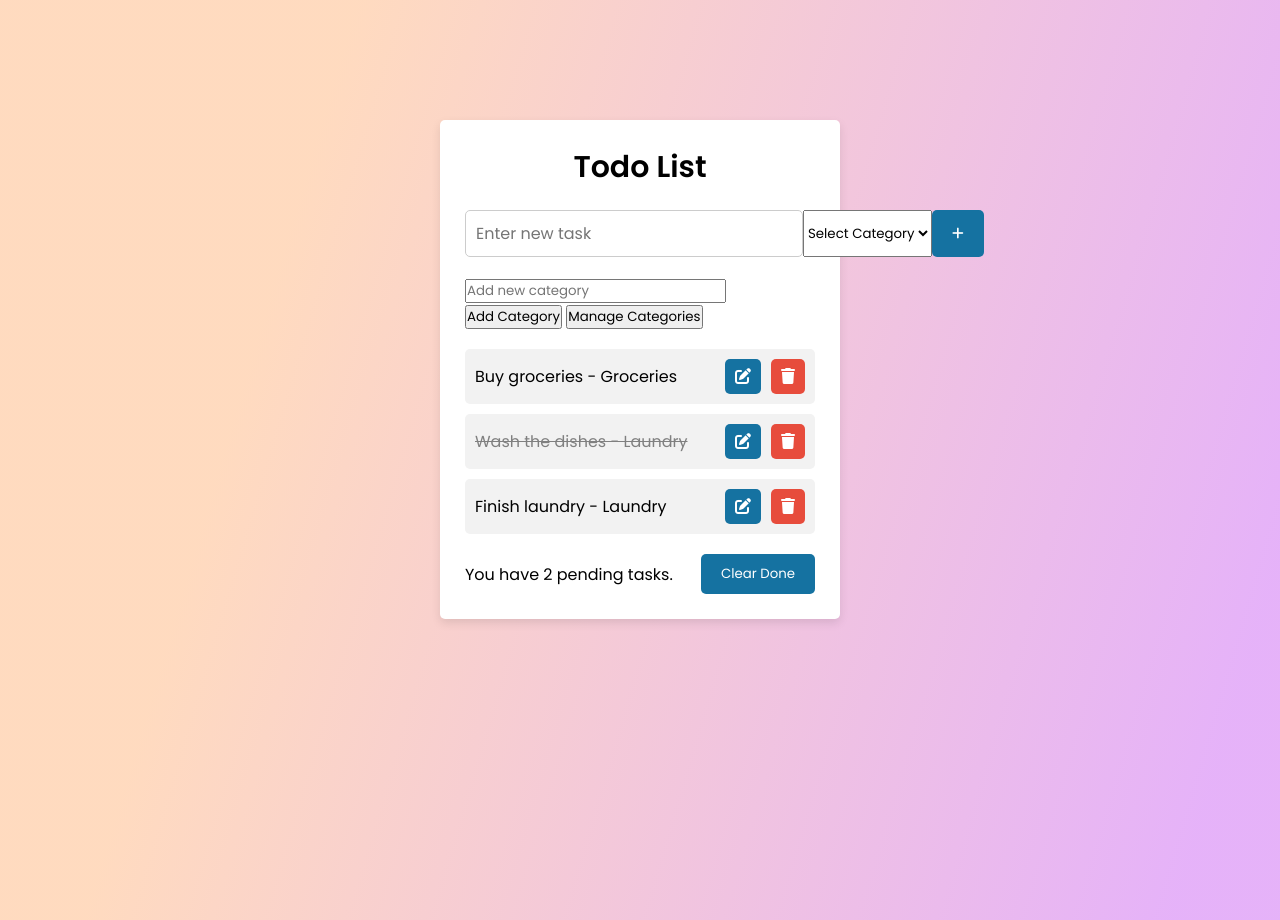
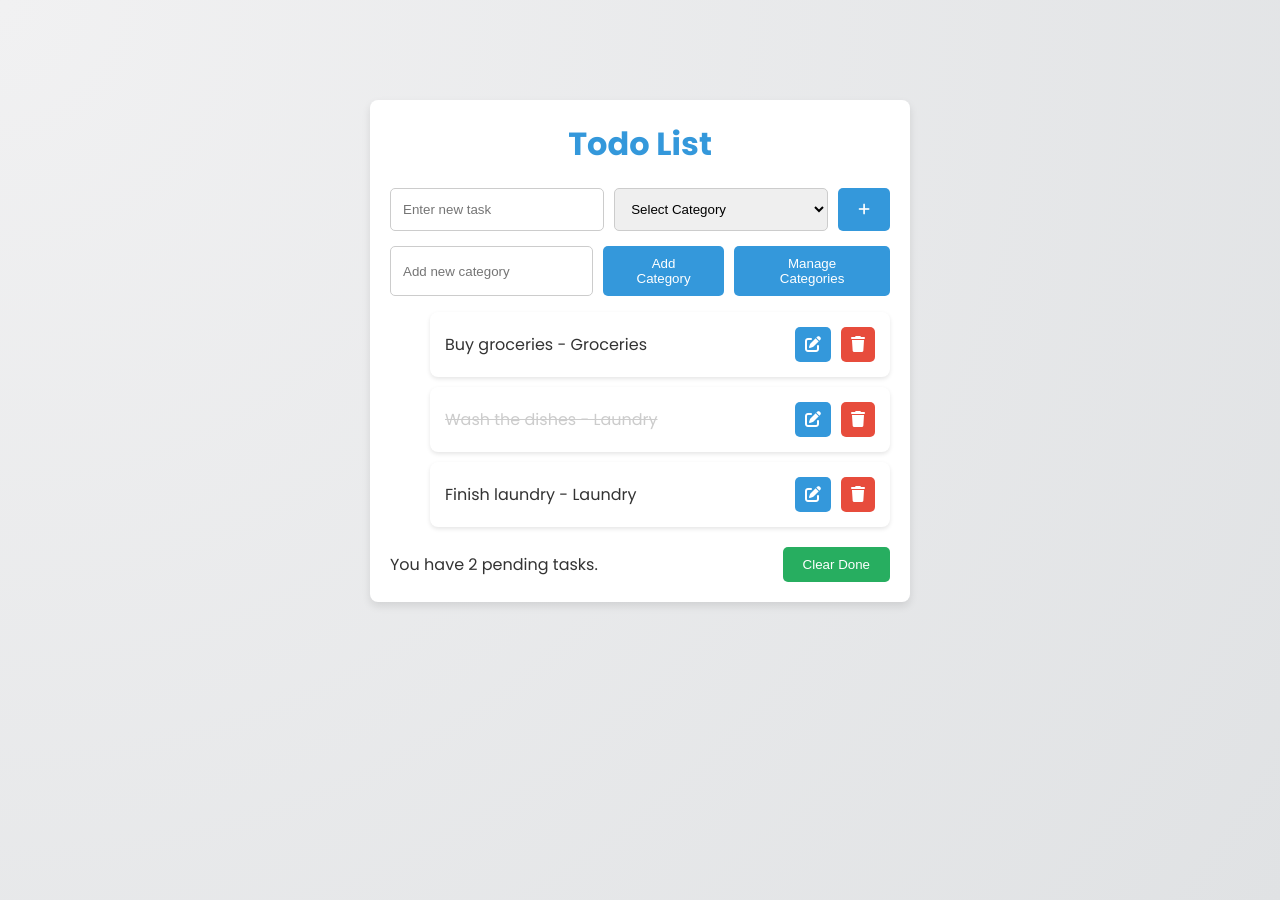
Before and after one commit to DianaAtzin/DWDD37-Project, a plain HTML site: page index.html in a window 1280 px wide. Drawn offline with Linux system fonts and the light colour scheme.

Commit message:
Refactor CSS styles to use color variables and improve UI consistency

```diff
--- a/src/css/styles.css
+++ b/src/css/styles.css
@@ -1,106 +1,130 @@
 @import url("https://fonts.googleapis.com/css2?family=Poppins:wght@300;400;500;600;700&display=swap");
 
 :root {
-  --main-blue: #1572a1;
-  --main-red: #e74c3c;
-  --main-grey: #f2f2f2;
-  --main-white: #fff;
-  --sub-grey: #ccc;
-  background: linear-gradient(106.5deg, rgba(255, 215, 185, 0.91) 23%, rgba(223, 159, 247, 0.8) 93%);
-}
-
-* {
-  margin: 0;
-  padding: 0;
-  box-sizing: border-box;
-  font-family: "Poppins", sans-serif;
+  /* Color Variables */
+  --primary-color: #3498db; /* Light blue */
+  --accent-color: #2ecc71; /* Green */
+  --background-color: #f7f7f7; /* Light grey */
+  --text-color: #333333; /* Dark grey */
+  --success-color: #27ae60; /* Success green */
+  --danger-color: #e74c3c; /* Error red */
+  --white-color: #fff;
+  --grey-color: #ccc;
+  --main-shadow: rgba(0, 0, 0, 0.1);
+  --light-title: #777; /* Subtle color for titles */
 }
 
 body {
-  background: var(--background);
+  background: radial-gradient(circle at 0% 0.5%, rgb(241, 241, 242) 0.1%, rgb(224, 226, 228) 100.2%);
+  color: var(--text-color);
+  font-family: "Poppins", sans-serif;
   height: 100vh;
+  margin: 0;
 }
 
 .wrapper {
-  margin: 120px auto;
-  max-width: 400px;
+  background-color: var(--white-color);
+  margin: 100px auto;
+  padding: 20px;
+  border-radius: 8px;
+  box-shadow: 0 4px 8px var(--main-shadow);
+  max-width: 500px;
   width: 100%;
-  background: var(--main-white);
-  padding: 25px;
-  border-radius: 5px;
-  box-shadow: 0 4px 10px rgba(0, 0, 0, 0.1);
 }
 
 header {
-  font-size: 30px;
-  font-weight: 600;
+  font-size: 32px;
+  color: var(--primary-color);
+  font-weight: 700;
   text-align: center;
+  margin-bottom: 20px;
 }
 
-.inputField {
+.inputField,
+.categoryField {
   display: flex;
-  margin: 20px 0;
+  gap: 10px;
+  margin-bottom: 15px;
 }
 
-.inputField input {
+.inputField input,
+.inputField select,
+.categoryField input {
+  padding: 12px;
   flex: 1;
-  padding: 10px;
-  font-size: 16px;
-  border: 1px solid var(--sub-grey);
   border-radius: 5px;
+  border: 1px solid var(--grey-color);
+  transition: border-color 0.3s;
 }
 
-.inputField button {
-  background-color: var(--main-blue);
-  color: var(--main-white);
-  border: none;
-  padding: 0 20px;
-  cursor: pointer;
-  border-radius: 5px;
+input:focus,
+select:focus {
+  border-color: var(--primary-color);
+  box-shadow: 0 0 6px rgba(52, 152, 219, 0.3);
+  outline: none;
 }
 
-.todoList {
-  list-style: none;
-  padding: 0;
-  margin: 20px 0;
+button {
+  background-color: var(--primary-color);
+  color: var(--white-color);
+  border: none;
+  padding: 10px 20px;
+  border-radius: 5px;
+  cursor: pointer;
+  transition: background-color 0.3s;
+}
+
+button:hover {
+  background-color: var(--accent-color);
 }
 
 .todoList li {
+  background-color: var(--white-color);
+  padding: 15px;
+  border-radius: 8px;
+  box-shadow: 0 2px 4px var(--main-shadow);
+  margin-bottom: 10px;
   display: flex;
   justify-content: space-between;
   align-items: center;
-  background-color: var(--main-grey);
-  padding: 10px;
-  margin-bottom: 10px;
-  border-radius: 5px;
-  font-size: 16px;
+  transition: background-color 0.3s;
 }
 
-.done {
-  text-decoration: line-through;
-  color: grey;
+.todoList li:hover {
+  background-color: var(--primary-color);
+  color: var(--white-color);
 }
 
+.todoList li.done {
+  text-decoration: line-through;
+  color: var(--grey-color);
+}
 
 .actions {
   display: flex;
   gap: 10px;
 }
 
-.actions span {
+.actions .editBtn,
+.actions .deleteBtn {
   cursor: pointer;
   padding: 5px 10px;
   border-radius: 5px;
 }
 
 .actions .editBtn {
-  background-color: var(--main-blue);
-  color: var(--main-white);
+  background-color: var(--primary-color);
+  color: var(--white-color);
 }
 
 .actions .deleteBtn {
-  background-color: var(--main-red);
-  color: var(--main-white);
+  background-color: var(--danger-color);
+  color: var(--white-color);
+}
+
+.actions .editBtn:hover,
+.actions .deleteBtn:hover {
+  background-color: var(--accent-color);
 }
 
 .hidden {
@@ -115,10 +139,53 @@ header {
 }
 
 .footer button {
-  background-color: var(--main-blue);
-  color: var(--main-white);
-  border: none;
+  background-color: var(--success-color);
+  color: var(--white-color);
   padding: 10px 20px;
+  border-radius: 5px;
   cursor: pointer;
+}
+
+#categoryList {
+  margin-top: 20px;
+}
+
+#categoryList li {
+  display: flex;
+  justify-content: space-between;
+  padding: 12px;
+  background-color: var(--background-color);
+  border-radius: 8px;
+  box-shadow: 0 2px 4px var(--main-shadow);
+  margin-bottom: 8px;
+}
+
+#categoryManagement h3 {
+  color: var(--light-title);
+  font-weight: 500;
+}
+
+.editInput {
+  padding: 8px;
+  border: 1px solid var(--grey-color);
   border-radius: 5px;
 }
+
+.editBtn,
+.deleteBtn {
+  background-color: var(--primary-color);
+  color: var(--white-color);
+  padding: 8px;
+  border: none;
+  border-radius: 5px;
+  cursor: pointer;
+  transition: background-color 0.3s;
+}
+
+.editBtn:hover {
+  background-color: var(--accent-color);
+}
+
+.deleteBtn:hover {
+  background-color: var(--danger-color);
+}
```
